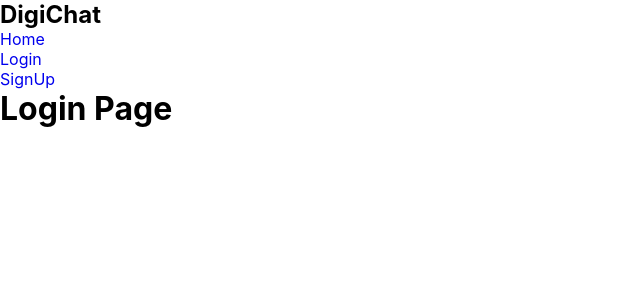
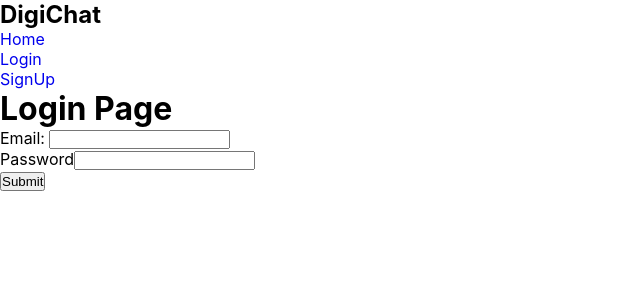
Before and after one commit to Woz-U-Group-Projects/team-bulbasaur, a React (Create React App) app in the folder client-react/: page /login in a window 1280 px wide. Shown: the top 300 px of the page, without its empty margins (0-640 px from the left). Built offline with nearby package versions, Linux system fonts and the light colour scheme.

Commit message:
set up login page

```diff
--- a/client-react/package.json
+++ b/client-react/package.json
@@ -2,6 +2,7 @@
   "name": "client-react",
   "version": "0.1.0",
   "private": true,
+  "proxy": "http://localhost:3001",
   "dependencies": {
     "axios": "^0.19.2",
     "formik": "^2.2.9",
--- a/client-react/src/App.js
+++ b/client-react/src/App.js
@@ -14,6 +14,7 @@ import {
   getPosts, getPostsCompleted,
   getPostsByUserId, getPostsByUserIdCompleted,
   updateVotes, updateVotesCompleted,
+  login, loginCompleted
 } from './actions/actions'
 //components
 import MainPage from "./components/mainPage/mainPage";
@@ -27,7 +28,7 @@ function _App(props) {
   return (
     <Router>
       <div className="App">
-        <Navigation />
+        <Navigation {...props} />
         <Switch>
           <Route exact path='/'>
             <MainPage {...props} setUserId={setUserId} />
@@ -54,13 +55,14 @@ const mapDispatchToProps = (dispatch, state) => {
     onGetPosts: () => getPosts().then(posts => dispatch(getPostsCompleted(posts))),
     onGetPostsById: (userId) => getPostsByUserId(userId).then(posts => dispatch(getPostsByUserIdCompleted(posts))),
     onUpdateVotes: (type, current, postId) => updateVotes(type, current, postId).then( posts => dispatch(updateVotesCompleted(posts))),
+    onLogin: (object) => login(object).then( data => dispatch(loginCompleted(data)))
   }
 }
 
 const mapStateToProps = (state) => {
   return {
     users: state.users,
-    user: state.user,
+    loggedInUser: state.loggedInUser,
     posts: state.posts,
     userPosts: state.userPosts,
     profile: state.profile
--- a/client-react/src/actions/actions.js
+++ b/client-react/src/actions/actions.js
@@ -1,4 +1,33 @@
 import axios from 'axios'
+
+const cookie = document.cookie
+
+const authAxios = axios.create({
+  headers: {
+    authorization: `Bearer ${cookie}`
+  }
+})
+
+export const login = async (object) => {
+  const req = await axios.post('http://localhost:3001/users/api/login', object)
+  const data = await req.data
+
+  const loggedInUser = {
+    id: data.UserId,
+    name: data.UserName,
+    email: data.Email,
+    userName: data.UserName
+  }
+
+  console.log(loggedInUser)
+
+  return loggedInUser
+}
+
+export const loginCompleted = (data) => ({
+  type: 'LOGIN_COMPLETED',
+  payload: data
+})
 
 export const getUsers = async () => {
   const req = await axios.get('http://localhost:3001/users/api')
@@ -19,7 +48,7 @@ export const getUsersCompleted = (users) => ({
 })
 
 export const getProfileById = async (userId) => {
-  const req = await axios.get(`http://localhost:3001/users/api/profile/${userId}`)
+  const req = await authAxios.get(`http://localhost:3001/users/api/profile/${userId}`)
   const data = await req.data
 
   const profile = {
--- a/client-react/src/components/login/login.js
+++ b/client-react/src/components/login/login.js
@@ -1,15 +1,58 @@
 import React from 'react'
-import { formik } from 'formik'
+import { useFormik } from 'formik'
 import * as yup from 'yup'
 
-const  validate = yup.object({
-  email: yup.string().email('Must Be A Valid Email Address').required('An Email Is Needed To')
+const validate = yup.object({
+  email: yup.string().email('Must Be A Valid Email Address').required('An Email Is Needed To'),
+  password: yup.string().required().min(8, 'Your Password Must Be A Minimum Of 8 Characters')
 })
 
-const Login = (props) => {
+const Login = ({ onLogin }) => {
+
+  const formik = useFormik({
+    initialValues: {
+      email: '',
+      password: ''
+    },
+    validationSchema: validate,
+    onSubmit: (values, actions) => {
+      actions.resetForm()
+      onLogin(values)
+    }
+  })
+
   return (
     <div>
       <h1>Login Page</h1>
+      <form onSubmit={formik.handleSubmit}>
+        <div>
+          <label htmlFor='email'>Email: </label>
+          <input
+            id='email'
+            name='email'
+            type='email'
+            value={formik.values.email}
+            onChange={formik.handleChange}
+            onBlur={formik.handleBlur}
+          />
+          {formik.touched.email && formik.errors.email ? <div>{formik.errors.email}</div> : null}
+        </div>
+        <div>
+          <label htmlFor='password'>Password</label>
+          <input
+            id='password'
+            name='password'
+            type='password'
+            value={formik.values.password}
+            onChange={formik.handleChange}
+            onBlur={formik.handleBlur}
+          />
+          {formik.touched.password && formik.errors.password ? <div>{formik.errors.password}</div> : null}
+        </div>
+        <div>
+          <button type='submit'>Submit</button>
+        </div>
+      </form>
     </div>
   )
 }
--- a/client-react/src/components/navigation/nav.js
+++ b/client-react/src/components/navigation/nav.js
@@ -1,7 +1,14 @@
-import React from 'react'
+import React, { useEffect, useState } from 'react'
 import { Link } from 'react-router-dom'
 
-const Navigation = () => {
+const Navigation = ({loggedInUser}) => {
+  let[isUserLoggedIn, setUserLoggedIn] = useState()
+
+
+  useEffect(() => {
+    setUserLoggedIn(loggedInUser)
+  }, [loggedInUser])
+
   return (
     <nav>
       <div className='title'>
@@ -11,9 +18,13 @@ const Navigation = () => {
         <li className='profile'>
           <Link to='/' style={{ textDecoration: 'none' }} >Home</Link>
         </li>
-        <li className='login'>
+        {isUserLoggedIn ? null : <li className='login'>
           <Link to='/login' style={{ textDecoration: 'none' }} >Login</Link>
-        </li>
+        </li>}
+        {isUserLoggedIn ? <li className='/login'>
+          <Link to='/login'>Logout</Link>
+        </li> : null}
+
         <li className='signup'>
           <Link to='/signup' style={{ textDecoration: 'none' }} >SignUp</Link>
         </li>
--- a/client-react/src/components/profile/profile.js
+++ b/client-react/src/components/profile/profile.js
@@ -3,9 +3,9 @@ import PostForm from '../forms/postForm'
 import Post from '../mainPage/post'
 
 const Profile = (props) => {
-  let [isUserLoggedIn] = useState(props.user === undefined ? false : true)
+  let [isUserLoggedIn] = useState(props.loggedInUser === undefined ? false : true)
   let [formView, setView] = useState(false)
-  let {onGetPostsById, onGetProfileById, userId} = props
+  let {onGetPostsById, onGetProfileById, userId, loggedInUser} = props
 
   useEffect( () => {
     onGetProfileById(userId)
@@ -13,10 +13,15 @@ const Profile = (props) => {
   },[onGetProfileById, onGetPostsById, userId])
 
   if(isUserLoggedIn){
-    if(props.user.id === props.profile.id){
+    if(props.loggedInUser.id === props.profile.id){
       return (
         <div>
           <h1>User Is Logged In</h1>
+          <div>
+            {props.userPosts.length === 0 ? <p>You Haven't Made Any Posts Yet</p> : props.userPosts.map( post => (
+              <Post key={post.id} post={post} onUpdateVotes={props.onUpdateVotes} />
+            ))}
+          </div>
         </div>
       )
     } else {
--- a/client-react/src/reducers/reducer.js
+++ b/client-react/src/reducers/reducer.js
@@ -3,7 +3,7 @@ const initialState = {
   posts: [],
   userPosts: [],
   profile: {},
-  user: undefined
+  loggedInUser: undefined,
 }
 
 const reducer = (state = initialState, action)=>{
@@ -33,6 +33,11 @@ const reducer = (state = initialState, action)=>{
         ...state,
         userPosts: action.payload
       }
+    case 'LOGIN_COMPLETED':
+      return {
+        ...state,
+        loggedInUser: action.payload
+      }
     default:
       return{
         ...state
```
Also changed, not shown: 2 other files (tests, documents, lock files or other folders).
